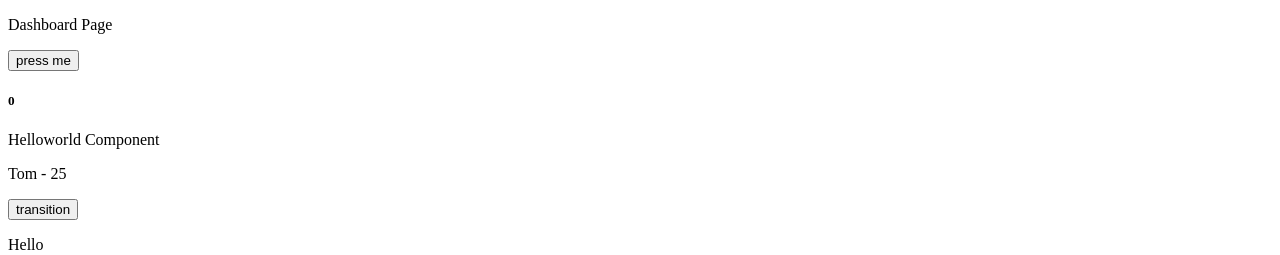
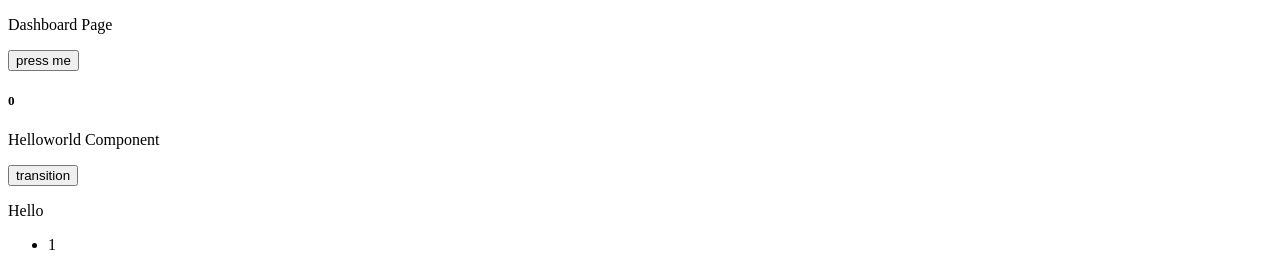
Before and after one commit to suahok/minium, a Vue app: page /dashboard in a window 1280 px wide. Shown: the top 255 px of the page. Built offline with nearby package versions, Linux system fonts and the light colour scheme.

Commit message:
fixed the broken Helloworld component

```diff
--- a/src/components/Helloworld.vue
+++ b/src/components/Helloworld.vue
@@ -1,8 +1,6 @@
 <script setup lang="ts">
-import { ref, toRefs } from 'vue'
+import { ref } from 'vue'
 
-const props = defineProps<{ name?: string; age?: number }>()
-const { name, age } = toRefs(props)
 const text = ref('Hello')
 
 function handleTextChange() {
@@ -12,7 +10,6 @@ function handleTextChange() {
 
 <template>
   <p>Helloworld Component</p>
-  <p>{{ name }} - {{ age }}</p>
   <button @click="handleTextChange">transition</button>
   <Transition>
     <p :key="text">{{ text }}</p>
--- a/src/views/Dashboard.vue
+++ b/src/views/Dashboard.vue
@@ -1,18 +1,10 @@
 <script setup lang="ts">
-import { reactive, ref, watch, watchEffect } from 'vue'
+import { reactive, ref } from 'vue'
 import Helloworld from '@/components/Helloworld.vue'
 
 const map = reactive(new Map([['count', ref(0)]]))
 const set = reactive<Set<number>>(new Set([1, 2, 3]))
 const src = 'https://picsum.photos/1920/1080?random=100'
-
-watchEffect(() => {
-  console.log('watchEffect:', map.get('count')?.value)
-})
-
-watch(map.get('count')!, () => {
-  console.log('watch:', map)
-})
 
 function handleClick() {
   const count = map.get('count')!
@@ -26,7 +18,7 @@ function handleClick() {
   <p>Dashboard Page</p>
   <button v-on="{ click: handleClick }">press me</button>
   <h5 v-text="map.get('count')" />
-  <Helloworld v-bind="{ name: 'Tom', age: 25 }" />
+  <Helloworld />
   <ul>
     <li v-for="(it, idx) in set" :key="idx">{{ it }}</li>
   </ul>
```
